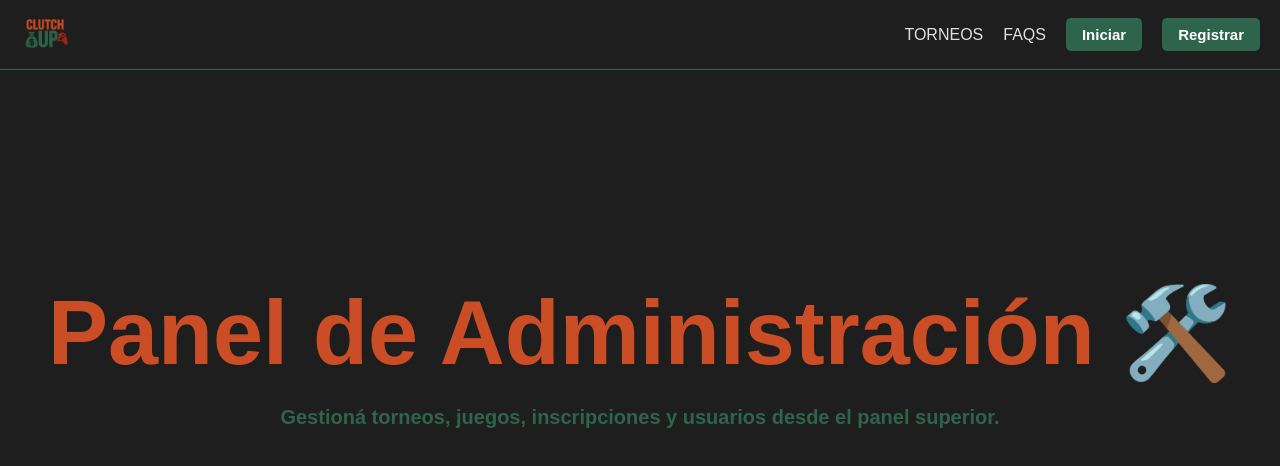
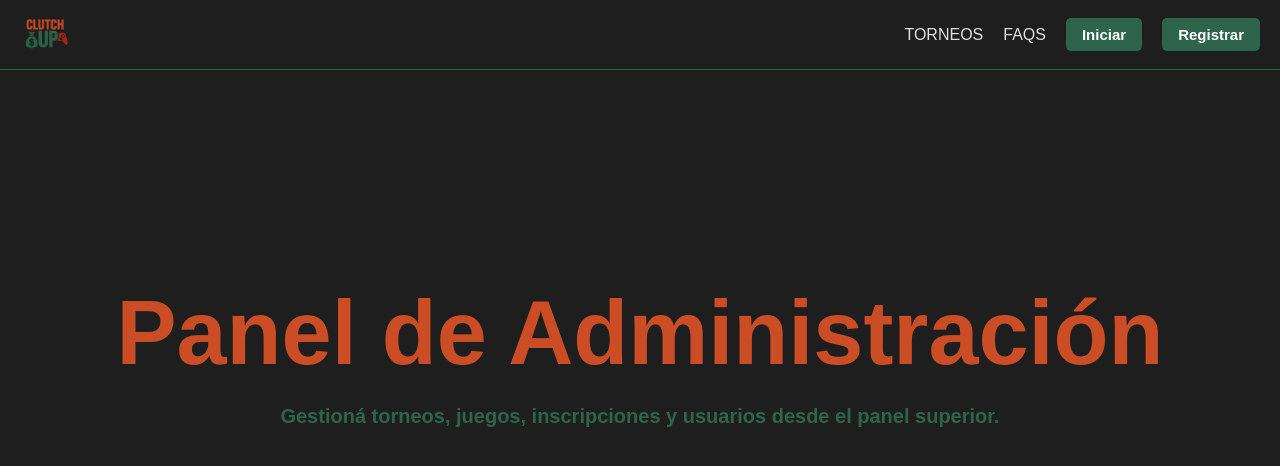
Before and after one commit to Augusto-Lescano/frontend-dsw, a React (Vite) app: page /admin in a window 1280 px wide. Shown: the top 466 px of the page. Built offline with nearby package versions, Linux system fonts and the light colour scheme; no server answers.

Commit message:
se arregla bug visual en adminHome

```diff
--- a/src/pages/home/adminHome.jsx
+++ b/src/pages/home/adminHome.jsx
@@ -4,7 +4,7 @@ import '../../styles/main.css';
 export default function AdminHome() {
   return (
     <div className="contenedor-body">
-      <h2>Panel de Administración 🛠️</h2>
+      <h2>Panel de Administración</h2>
       <h5>
         Gestioná torneos, juegos, inscripciones y usuarios desde el panel superior.
       </h5>
```
